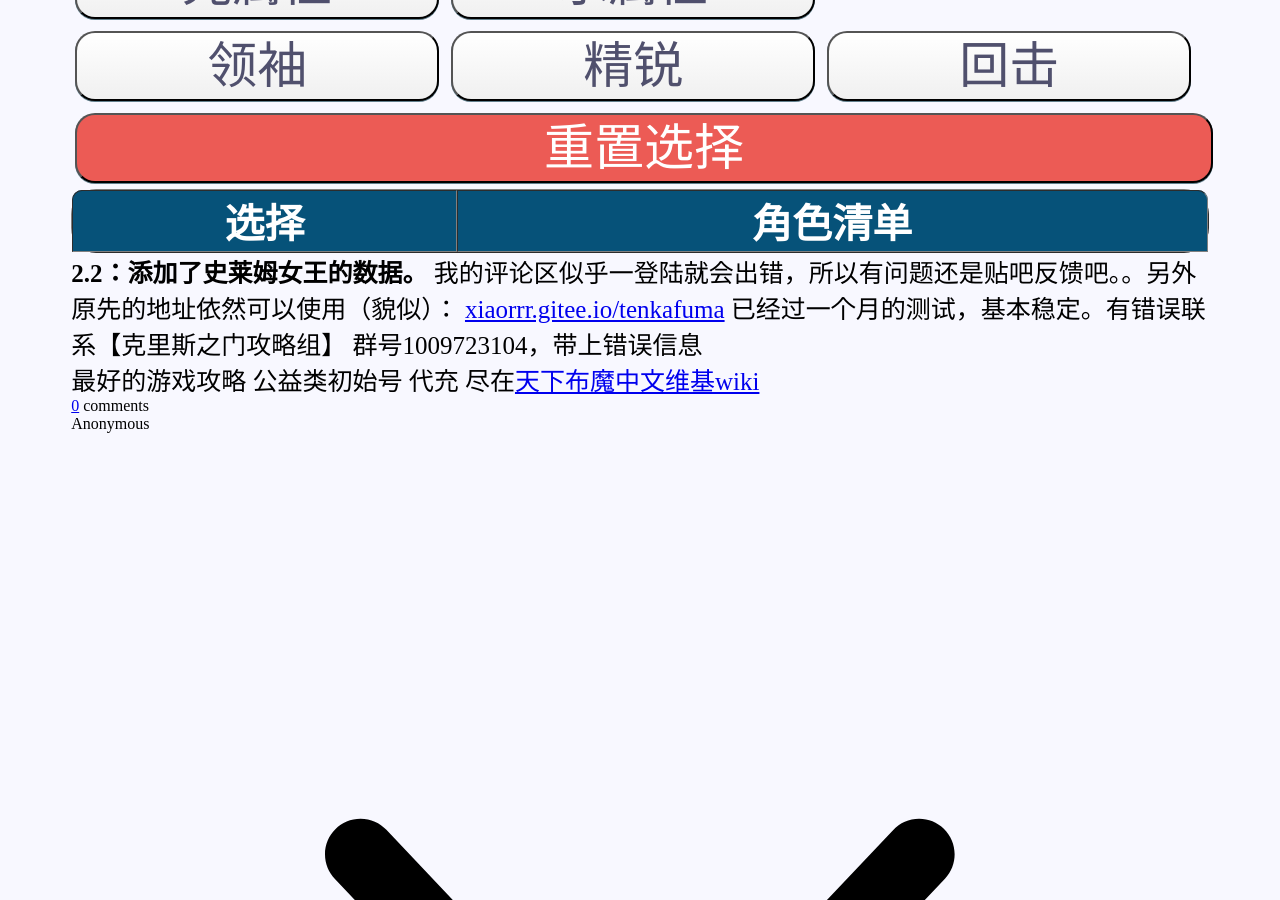
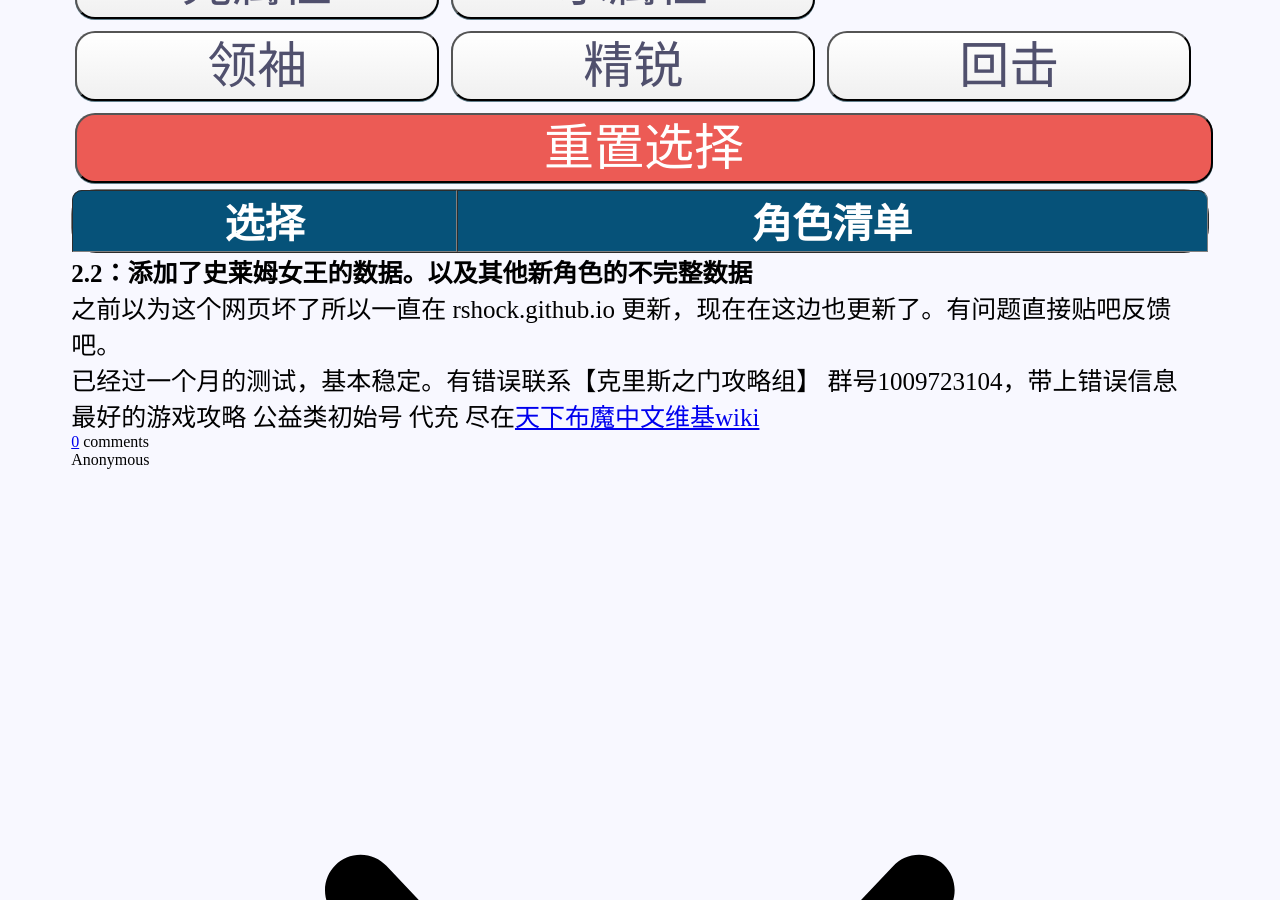
Before and after one commit to RShock/RShock.github.io, a Jekyll site: the page index.html, which Jekyll copies as it is, in a window 1280 px wide and 900 px high, scrolled down 966 px. Built offline with Jekyll 4.4.1, drawn with Linux system fonts in a browser that asks for light colours; comment, search, counter and statistics services are not loaded.

Commit message:
Update index.html

```diff
--- a/index.html
+++ b/index.html
@@ -229,7 +229,8 @@
       ["3☆矮人王 兰儿", "领袖", "水属性", "亚人", "小体型", "贫乳", "攻击者", "爆发"],
       ["3☆法斯公主 露露", "领袖", "风属性", "人类", "治疗者", "回复"],
       ["3☆魔王 伊布力斯", "领袖", "光属性", "魔族", "中体型", "攻击者", "生存力", "回复"],
-      ["3☆KS-VIII 魔人偶", "领袖"],
+      ["3☆蛇女之后 梅斯米奈雅", "领袖", "火属性", "妨碍者"],
+      ["3☆KS-VIII 魔人偶", "暗属性", "攻击者", "领袖"],
       ["3☆圣米勒 天使长", "领袖"],
 
       ["2☆魔管家 艾可", "精锐", "暗属性", "魔族", "辅助者", "美乳", "支援"],
@@ -353,8 +357,8 @@
     </table>
 
     <div id="foobar">
-      <b>2.2：添加了史莱姆女王的数据。</b>
-      我的评论区似乎一登陆就会出错，所以有问题还是贴吧反馈吧。。另外原先的地址依然可以使用（貌似）： <a href="xiaorrr.gitee.io/tenkafuma">xiaorrr.gitee.io/tenkafuma</a>
+      <b>2.2：添加了史莱姆女王的数据。以及其他新角色的不完整数据</b></br>
+      之前以为这个网页坏了所以一直在 rshock.github.io 更新，现在在这边也更新了。有问题直接贴吧反馈吧。</br>
       已经过一个月的测试，基本稳定。有错误联系【克里斯之门攻略组】 群号1009723104，带上错误信息</br>
       最好的游戏攻略 公益类初始号 代充 尽在<a href="http://tenkafuma.gamekee.com/">天下布魔中文维基wiki</a>
     </div>
```
Also changed, not shown: other parts of index.html (+4 -1 lines).
